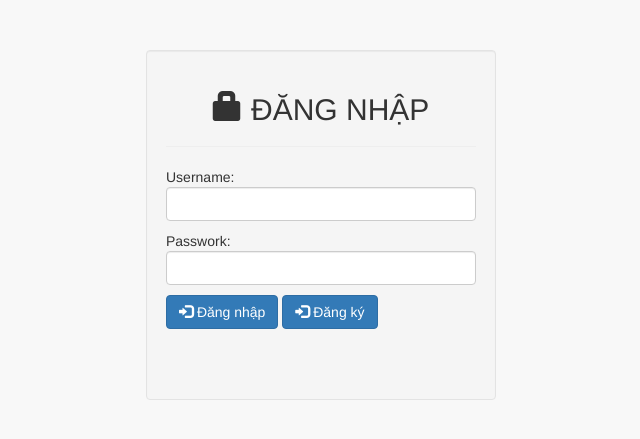
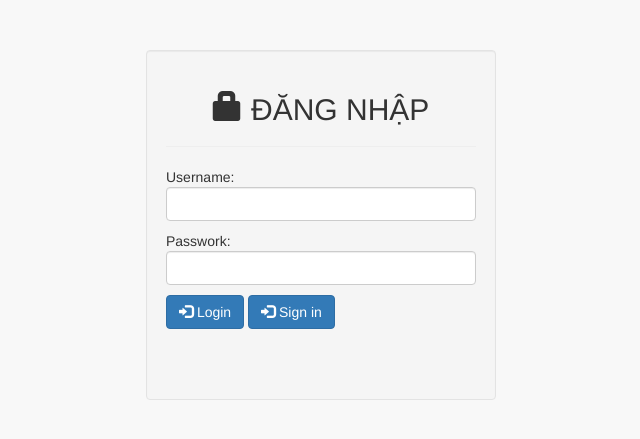
Before and after one commit to hieubossgr/maytinh, a PHP site: page / in a window 1280 px wide. Shown: the top 439 px of the page, without its empty margins (319-959 px from the left). Run offline with PHP 8.4, Linux system fonts and the light colour scheme.

Commit message:
modify index.php

```diff
--- a/index.php
+++ b/index.php
@@ -24,8 +24,8 @@
 		<div style="height: 10px;"></div>
 		Passwork: <input type="password" name="password" class="form-control" required>
 		<div style="height: 10px;"></div>
-		<button type="submit" class="btn btn-primary"><span class="glyphicon glyphicon-log-in"></span> Đăng nhập</button>
-		<button type="submit" class="btn btn-primary"><span class="glyphicon glyphicon-log-in"></span> Đăng ký</button>
+		<button type="submit" class="btn btn-primary"><span class="glyphicon glyphicon-log-in"></span> Login</button>
+		<button type="submit" class="btn btn-primary"><span class="glyphicon glyphicon-log-in"></span> Sign in</button>
 		</form>
 		<div style="height: 15px;"></div>
 		<div style="color: red; font-size: 15px;">
```
